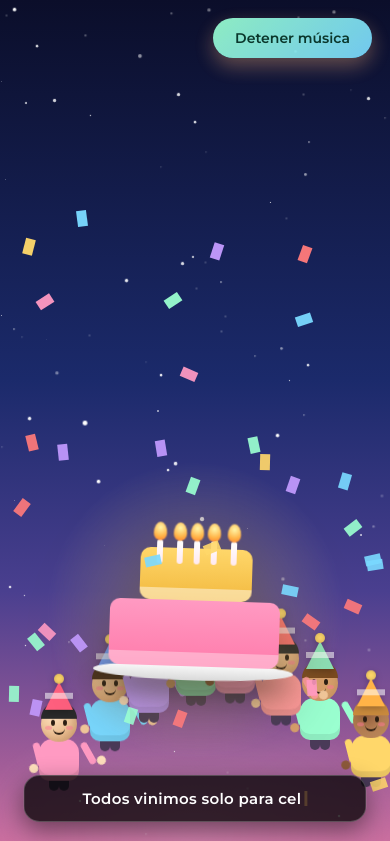
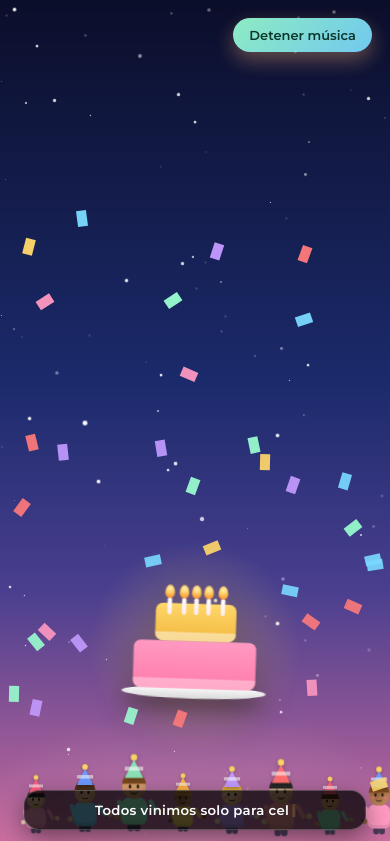
Before and after one commit to bbautista-2025051/Mi_nena, a plain HTML site: page index.html in a window 390 px wide. Shown: the top 841 px of the page. Drawn offline with Linux system fonts and the light colour scheme.

Commit message:
Mejoras responsive para celular

```diff
--- a/index.html
+++ b/index.html
@@ -2,7 +2,7 @@
 <html lang="es">
 <head>
 <meta charset="UTF-8">
-<meta name="viewport" content="width=device-width, initial-scale=1.0">
+<meta name="viewport" content="width=device-width, initial-scale=1.0, viewport-fit=cover">
 <title>Feliz Cumpleaños, Ashley</title>
 <link rel="preconnect" href="https://fonts.googleapis.com">
 <link rel="preconnect" href="https://fonts.gstatic.com" crossorigin>
@@ -261,16 +261,17 @@
     z-index:6;
     animation:floatCake 3.2s infinite ease-in-out;
     filter:drop-shadow(0 18px 24px rgba(0,0,0,.4));
+    --cakeScale:1;
   }
   @keyframes floatCake{
-    0%,100%{ transform:translateX(-50%) translateY(0) rotate(-2deg); }
-    50%{ transform:translateX(-50%) translateY(-14px) rotate(2deg); }
+    0%,100%{ transform:translateX(-50%) translateY(0) rotate(-2deg) scale(var(--cakeScale)); }
+    50%{ transform:translateX(-50%) translateY(-14px) rotate(2deg) scale(var(--cakeScale)); }
   }
   .cake-wrap.burst{
     animation:cakeBurst .6s ease-in forwards;
   }
   @keyframes cakeBurst{
-    100%{ opacity:0; transform:translateX(-50%) translateY(-40px) scale(1.4); }
+    100%{ opacity:0; transform:translateX(-50%) translateY(-40px) scale(calc(var(--cakeScale) * 1.4)); }
   }
   .cake-wrap .glow{
     position:absolute;
@@ -769,7 +770,16 @@
   }
 
   @media (max-width:520px){
-    .card{ padding:28px 18px; }
+    .card{ padding:26px 16px; border-radius:20px; }
+    h1{ font-size:clamp(34px,9.5vw,48px); }
+    .subtitle{ margin-bottom:22px; }
+    .message{ padding:24px 16px; }
+    .cake-wrap{ --cakeScale:.72; bottom:112px; }
+    .subs{ bottom:14px; font-size:clamp(13px,3.4vw,15px); padding:11px 18px; }
+    .btn-music{ padding:9px 16px; font-size:13px; }
+    .env{ height:300px; }
+    .reasons{ padding:52px 14px 60px; }
+    .reason-card{ min-height:110px; }
     .person{ transform-origin:bottom center; }
   }
 </style>
@@ -898,7 +908,6 @@
     p.className = 'person';
     p.style.left = spot.x;
     p.style.bottom = spot.bottom;
-    p.style.transform = 'scale(' + spot.s + ')';
     p.style.animationDelay = (i * 0.25) + 's';
     p.innerHTML =
       '<div class="head" style="background:radial-gradient(circle at 35% 30%, ' + skin + ', #d9a06b);">' +
@@ -917,6 +926,30 @@
     return p;
   }
   const people = spots.map(createPerson);
+
+  function applyLayout(p, left, bottom, s) {
+    p.style.left = left;
+    p.style.bottom = bottom;
+    p.style.scale = String(s);
+  }
+  function layoutScene() {
+    const narrow = window.innerWidth <= 520;
+    const n = people.length;
+    people.forEach((p, i) => {
+      if (narrow) {
+        const x = n === 1 ? 50 : 4 + (i / (n - 1)) * 88;
+        applyLayout(p, x + '%', '14px', 0.5 + (i % 3) * 0.08);
+      } else {
+        applyLayout(p, spots[i].x, spots[i].bottom, spots[i].s);
+      }
+    });
+  }
+  layoutScene();
+  let sceneTimer;
+  window.addEventListener('resize', () => {
+    clearTimeout(sceneTimer);
+    sceneTimer = setTimeout(layoutScene, 150);
+  });
 
   /* ---------- Pastel ---------- */
   const wrap = document.createElement('div');
```
